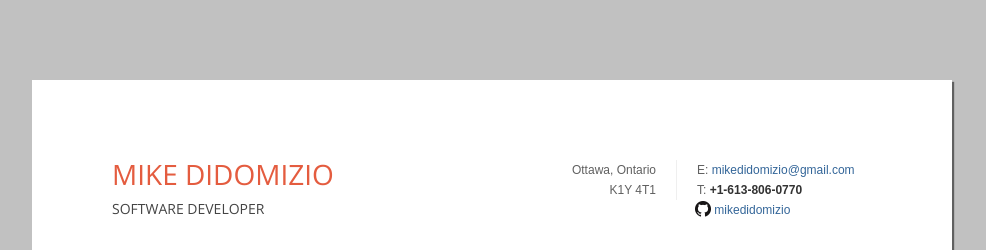
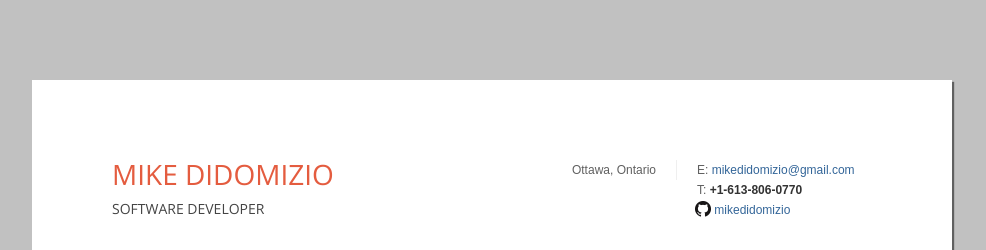
Before and after one commit to mikedidomizio/mikedidomizio-resume, a Vue app: page / in a window 1280 px wide. Shown: the top 250 px of the page, without its empty margins (148-1134 px from the left). Built offline with nearby package versions, Linux system fonts and the light colour scheme.

Commit message:
Remove postal code from header for privacy

```diff
--- a/src/App.vue
+++ b/src/App.vue
@@ -1,6 +1,6 @@
 <template>
     <div id="app" class="wrap">
-        <Header name="Mike DiDomizio" position="Software Developer" city="Ottawa, Ontario" postal-code="K1Y 4T1"
+        <Header name="Mike DiDomizio" position="Software Developer" city="Ottawa, Ontario"
                 email="mikedidomizio@gmail.com"
                 github="mikedidomizio"
                 phone-number="+1-613-806-0770">
--- a/src/components/Header.vue
+++ b/src/components/Header.vue
@@ -24,7 +24,7 @@
                 <li class="text"><span>E:</span> <a :href="formattedEmail()" class="email">{{email}}</a></li>
                 <li class="text"><span>T:</span> <strong>{{phoneNumber}}</strong></li>
                 <li v-if="website" class="text"><span>W:</span> <a :href="formattedWebsite()" class="website" target="_blank">{{website}}</a></li>
-                <li class="img"><span><img src="@/assets/GitHub-Mark-32px.png" /></span> <a :href="'https://www.github.com/' + github" target="_blank">{{github}}</a></li>
+                <li class="img"><span><img alt="" src="@/assets/GitHub-Mark-32px.png" /></span> <a :href="'https://www.github.com/' + github" target="_blank">{{github}}</a></li>
             </ul>
 
         </div><!-- end .span3 -->
```
